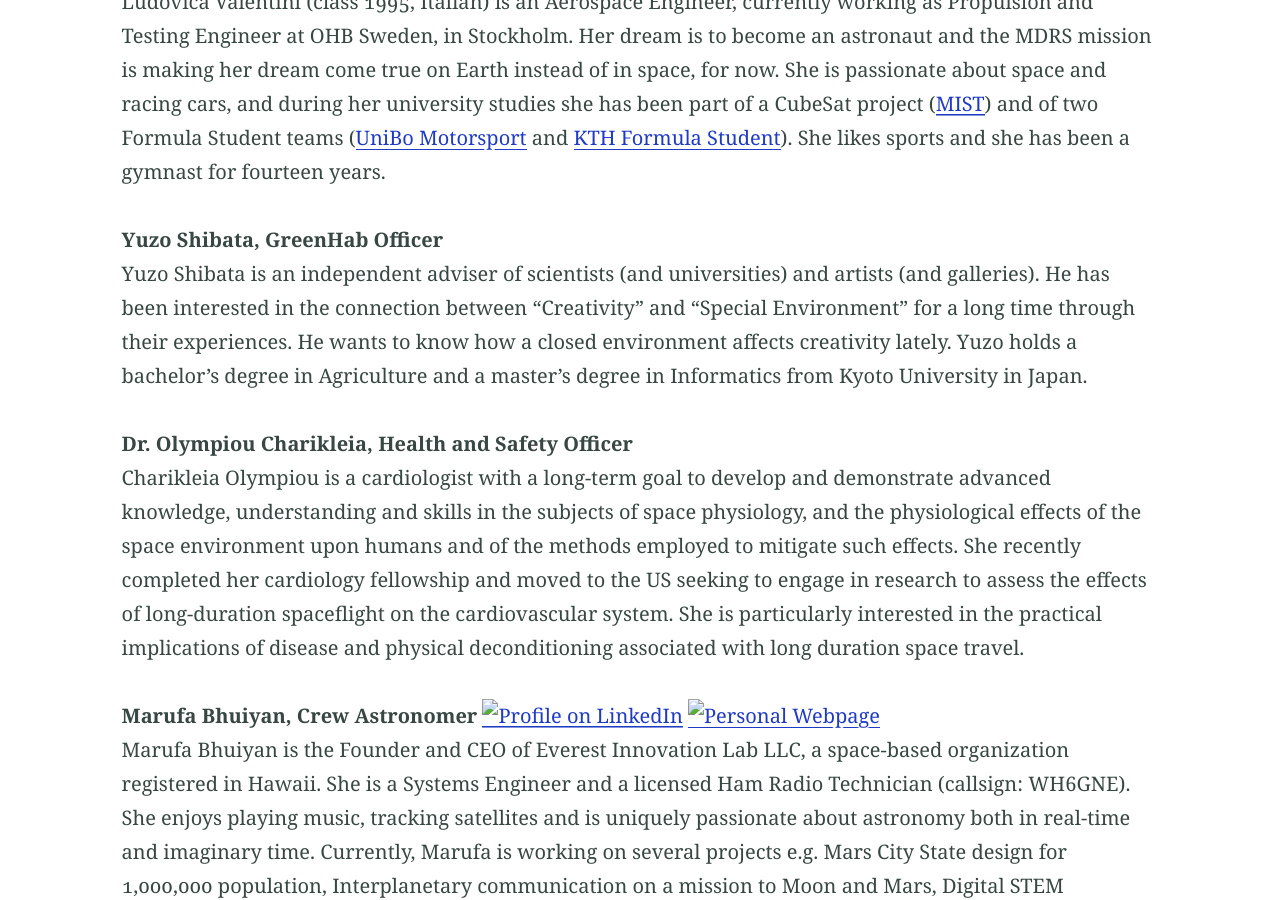
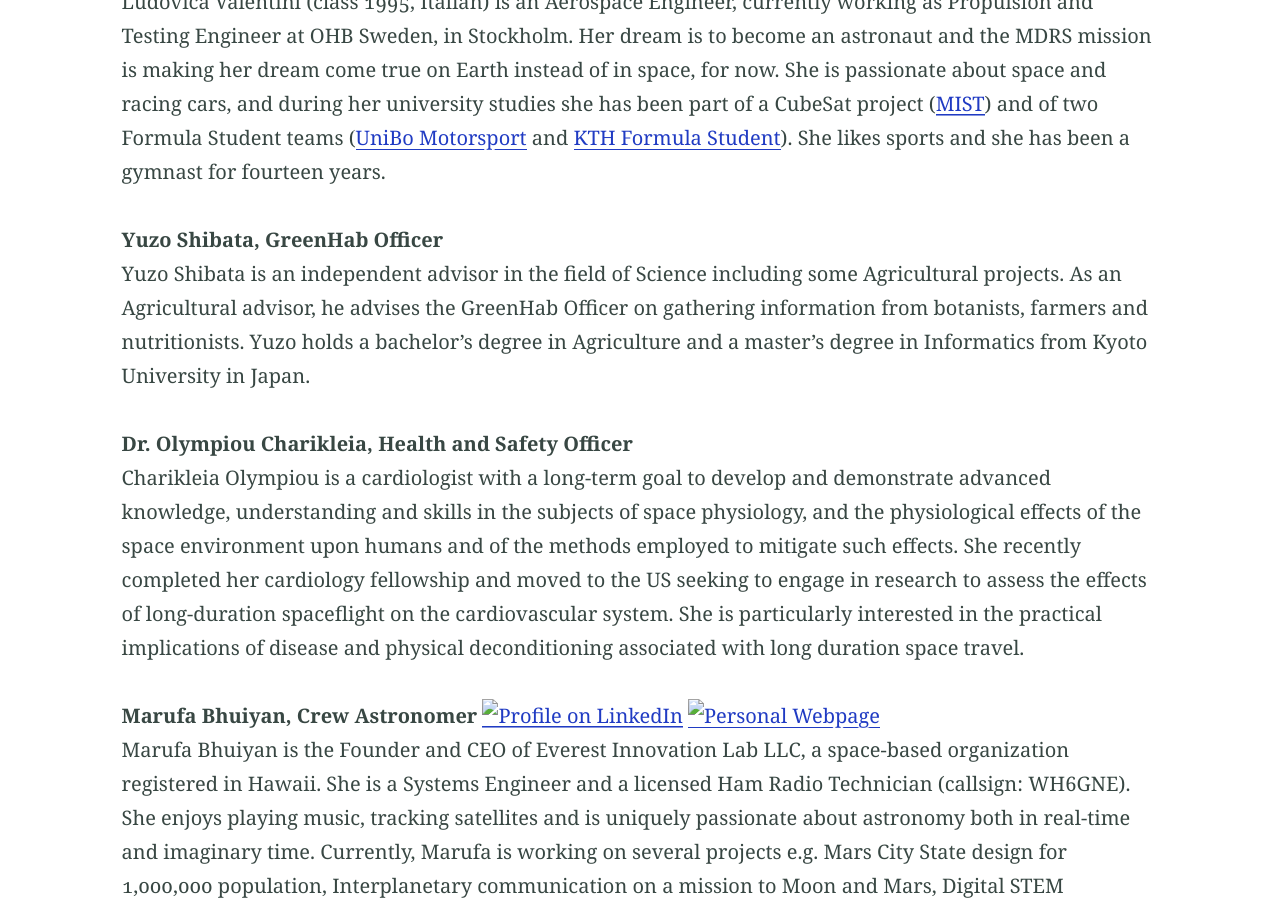
Before and after one commit to mdrs228/mdrs228.github.io, a Jekyll site: the page built from crew.md, in a window 1280 px wide and 900 px high, scrolled down 1733 px. Built offline with Jekyll 4.4.1, drawn with Linux system fonts in a browser that asks for light colours; our own code applies the rules of GitHub Pages for plain Markdown files.

Commit message:
Update Yuzo bio

```diff
--- a/crew.md
+++ b/crew.md
@@ -26,7 +26,7 @@ Inga Popovaite is a sociology PhD candidate at the University of Iowa. She studi
 Ludovica Valentini (class 1995, Italian) is an Aerospace Engineer, currently working as Propulsion and Testing Engineer at OHB Sweden, in Stockholm. Her dream is to become an astronaut and the MDRS mission is making her dream come true on Earth instead of in space, for now. She is passionate about space and racing cars, and during her university studies she has been part of a CubeSat project ([MIST](https://mistsatellite.space)) and of two Formula Student teams ([UniBo Motorsport](https://motorsport.unibo.it/) and [KTH Formula Student](https://www.kthformulastudent.se/)). She likes sports and she has been a gymnast for fourteen years.
 
 **Yuzo Shibata, GreenHab Officer**
-Yuzo Shibata is an independent adviser of scientists (and universities) and artists (and galleries). He has been interested in the connection between "Creativity" and "Special Environment" for a long time through their experiences. He wants to know how a closed environment affects creativity lately. Yuzo holds a bachelor's degree in Agriculture and a master's degree in Informatics from Kyoto University in Japan.
+Yuzo Shibata is an independent advisor in the field of Science including some Agricultural projects. As an Agricultural advisor, he advises the GreenHab Officer on gathering information from botanists, farmers and nutritionists. Yuzo holds a bachelor’s degree in Agriculture and a master’s degree in Informatics from Kyoto University in Japan.
 
 **Dr. Olympiou Charikleia, Health and Safety Officer**
 Charikleia Olympiou is a cardiologist with a long-term goal to develop and demonstrate advanced knowledge, understanding and skills in the subjects of space physiology, and the physiological effects of the space environment upon humans and of the methods employed to mitigate such effects. She recently completed her cardiology fellowship and moved to the US seeking to engage in research to assess the effects of long-duration spaceflight on the cardiovascular system. She is particularly interested in the practical implications of disease and physical deconditioning associated with long duration space travel.
```
